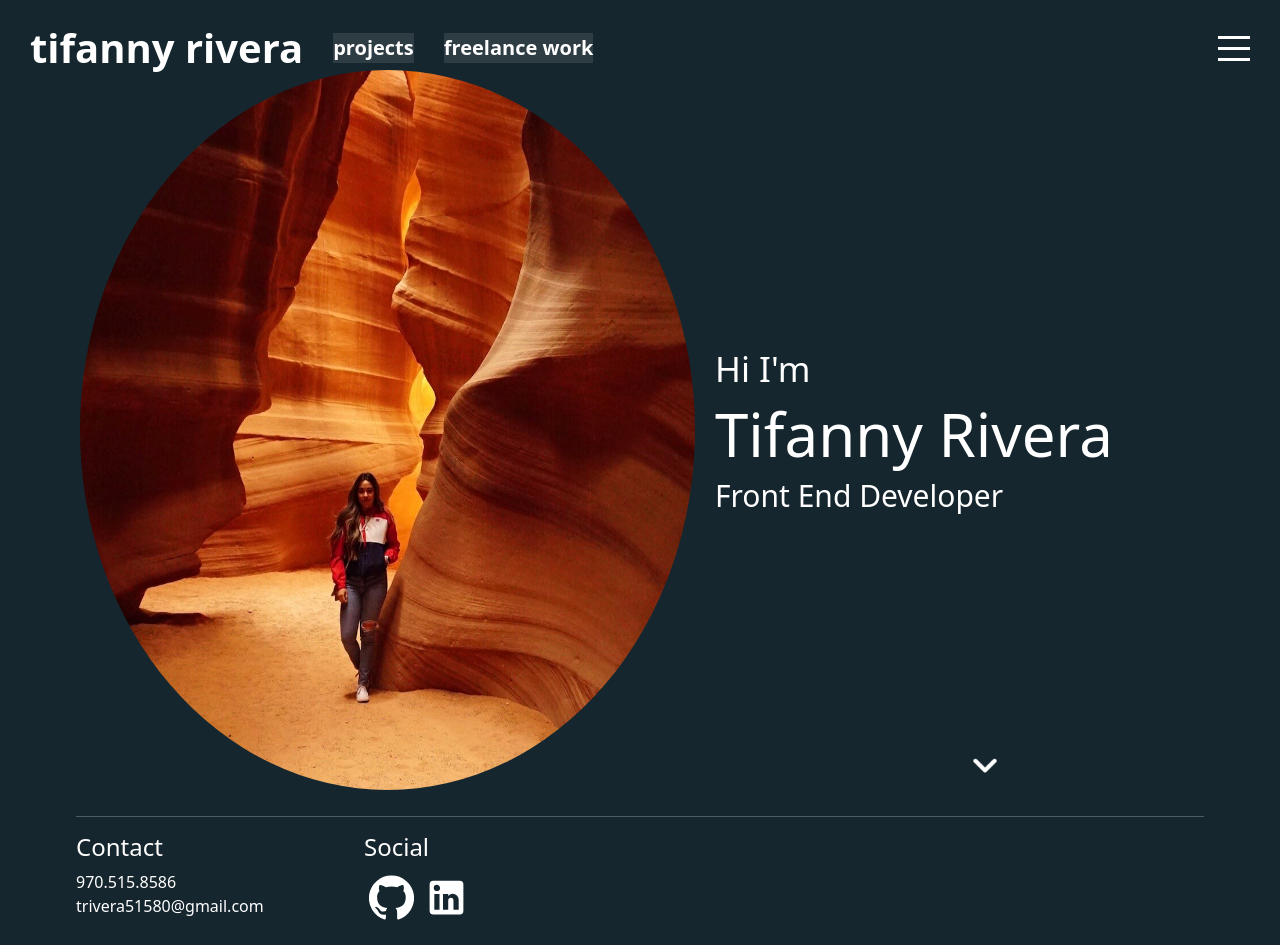
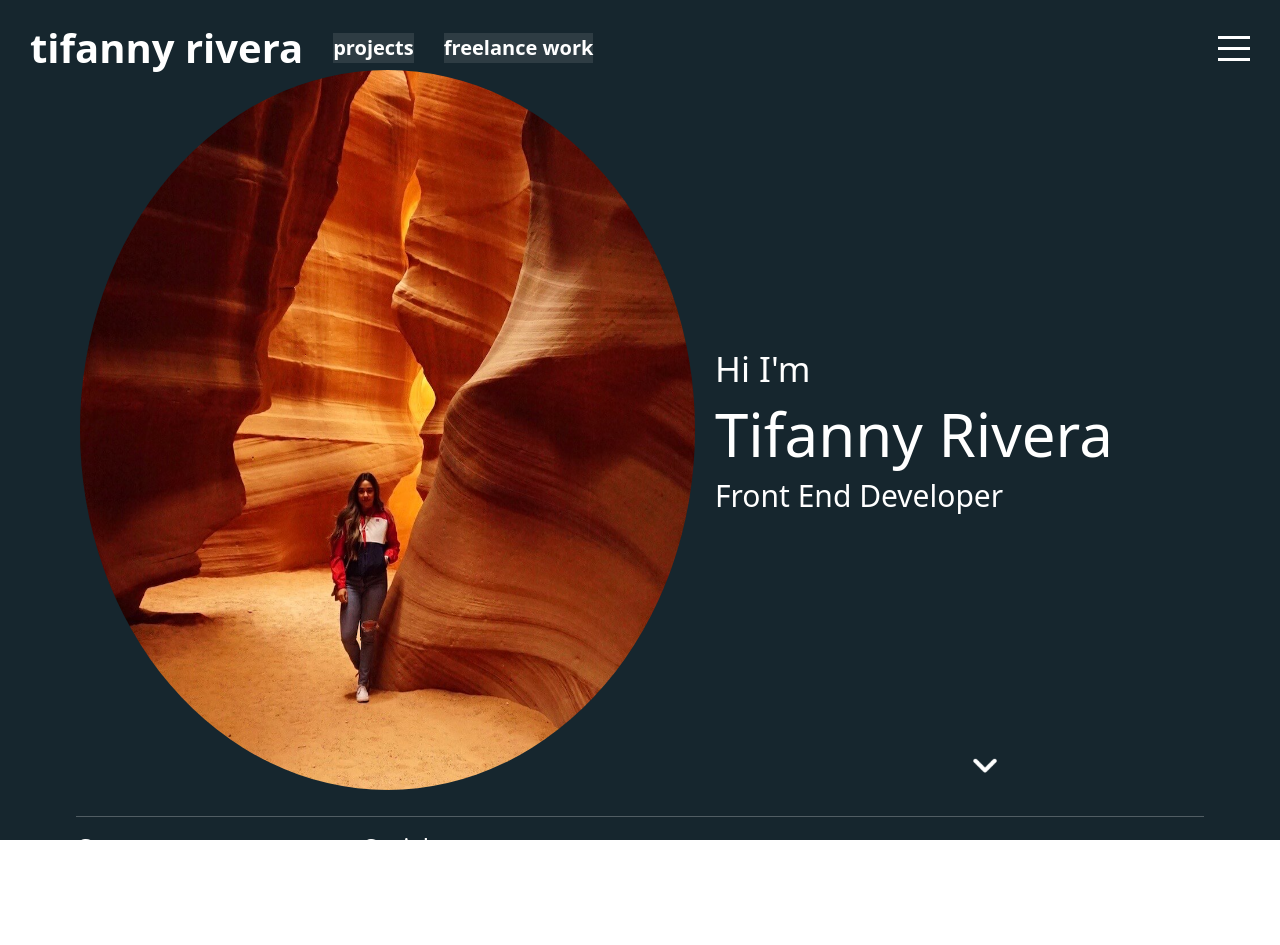
Before and after one commit to trivera777/TifannyRiveraPortfolio, a React (Create React App) app: page / in a window 1280 px wide. Shown: the top 945 px of the page. After the commit the page ends 840 px from the top, so only its background shows below. Built offline with nearby package versions, Linux system fonts and the light colour scheme; a web font is replaced by a local one.

Commit message:
pushing recent changes

```diff
--- a/src/components/Clients/clients.scss
+++ b/src/components/Clients/clients.scss
@@ -38,6 +38,7 @@
         display: flex;
         font-size: 35px;
         font-weight: 700;
+        text-decoration: underline;
 
         @include mobile {
           font-size: 25px;
--- a/src/components/Footer/footer.scss
+++ b/src/components/Footer/footer.scss
@@ -2,7 +2,7 @@
 
 .mainFooter {
     width: 100%;
-    height: 20vh;
+    height: 40px;
     background-color: $mainColor;
     color: $mainText;
     bottom: 0px;
--- a/src/components/Works/Works.jsx
+++ b/src/components/Works/Works.jsx
@@ -76,10 +76,8 @@ export default function Works() {
       >
         {data.map((d) => (
           <div className="worksContainer">
-                  <div className="title">
-                          <h1>projects.</h1>
-                        </div>
             <div className="item">
+            <div className="worksTitle">freelance work.</div>
               <div className="left">
                 <div className="leftContainer">
                   <h2>{d.title}</h2>
--- a/src/components/Works/works.scss
+++ b/src/components/Works/works.scss
@@ -46,20 +46,18 @@
       justify-content: center;
       flex-direction: column;
 
-      .title{
-        color: $mainText;
-
-        h1 {
-          margin-right: 650px;
-          font-size: 40px;
+      .worksTitle{
+          display: flex;
+          font-size: 35px;
           font-weight: 700;
-          color: $mainText;
+          color: #212529;
+          flex-direction: row;
 
           @include mobile {
             font-size: 25px;
             margin-bottom: 0;
           }
-        }
+
       }
 
       .title {
```
